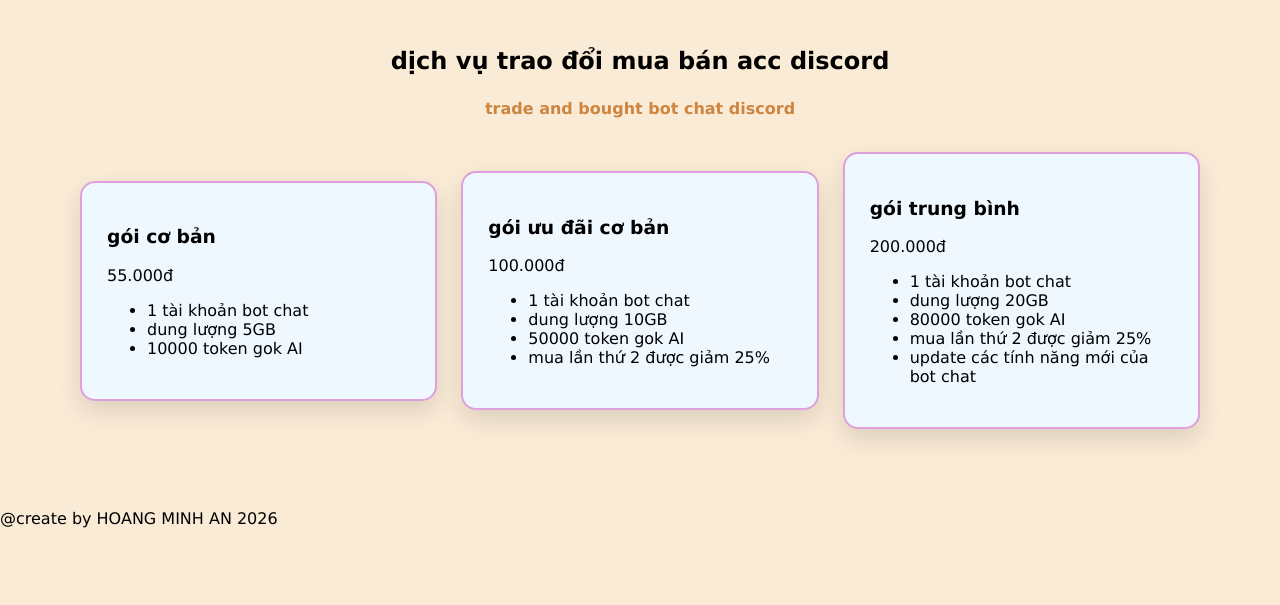
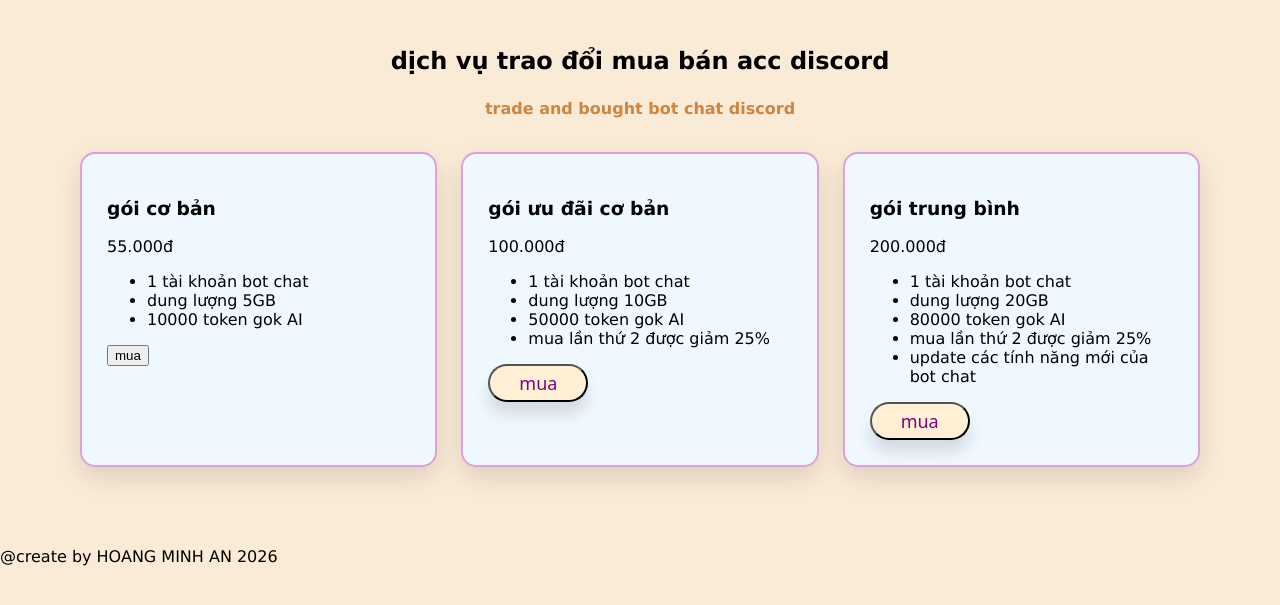
Before and after one commit to minhan2005-noon/trang-ban-bot-discord, a plain HTML site: page index.html in a window 1280 px wide. Shown: the part 327-932 px from the top of the page. Drawn offline with Linux system fonts and the light colour scheme.

Commit message:
update html and css

```diff
--- a/index.html
+++ b/index.html
@@ -28,6 +28,7 @@
                     <li> dung lượng 5GB </li>
                     <li> 10000 token gok AI </li>
                 </ul>
+                <button onclick="mua_1()">mua</button>
             </article>
             <article class="the_2">
                 <h3>gói ưu đãi cơ bản</h3>
@@ -38,6 +39,7 @@
                     <li> 50000 token gok AI </li>
                     <li> mua lần thứ 2 được giảm 25% </li>
                 </ul>
+                <button onclick="mua_2()">mua</button>
             </article>
             <article class="the_3">
                 <h3>gói trung bình</h3>
@@ -49,6 +51,7 @@
                     <li> mua lần thứ 2 được giảm 25% </li>
                     <li> update các tính năng mới của bot chat </li>
                 </ul>
+                <button onclick="mua_3()">mua</button>
             </article>
         </section>
     </main>
--- a/style.css
+++ b/style.css
@@ -1,3 +1,6 @@
+*{
+    box-sizing: border-box;
+}
 body{
     font-family: 'Lucida Sans', 'Lucida Sans Regular', 'Lucida Grande', 'Lucida Sans Unicode', Geneva, Verdana, sans-serif;
     min-height: 120vh;
@@ -58,7 +61,7 @@ body{
     display: flex;
     flex-wrap:wrap;
     justify-content: center;
-    align-items:center;
+    align-items:stretch;
     flex-direction: row;
     gap: 24px;
 }
@@ -80,10 +83,12 @@ body{
 .the_1,
 .the_2,
 .the_3{
-  flex: 1 1 260px;
+  flex: 1;
   padding: 25px;
   min-width: 0;
-  align-self: center;
+  justify-content: center;
+  flex-direction: column;
+  align-self:stretch;
   background-color: aliceblue;
   border: 2px solid plum;
   border-radius: 15px;
@@ -104,6 +109,81 @@ body{
     text-align: left;
 }
 
+<<<<<<< HEAD
 *{
     box-sizing: border-box;
 }
+=======
+
+.the_1 button{
+    background-color:papayawhip;
+    padding: 5px;
+    width: 100px;
+    color:purple;
+    cursor: pointer;
+    border-radius: 20px;
+    box-shadow: 0 12px 15px rgba(0, 0, 0, 0.12);
+    font-size: large;
+    font-family:system-ui, -apple-system, BlinkMacSystemFont, 'Segoe UI', Roboto, Oxygen, Ubuntu, Cantarell, 'Open Sans', 'Helvetica Neue', sans-serif;
+    transition: all 0.25s;
+    font-weight: 200;
+}
+.the_1 button:hover{
+    transform: scale(0.95);
+    background-color:black;
+    color: aliceblue;
+}
+.the_1 button:active{
+    background-color: green;
+    color: black;
+}
+
+
+.the_2 button{
+    background-color:papayawhip;
+    padding: 5px;
+    width: 100px;
+    color:purple;
+    cursor: pointer;
+    border-radius: 20px;
+    box-shadow: 0 12px 15px rgba(0, 0, 0, 0.12);
+    font-size: large;
+    font-family:system-ui, -apple-system, BlinkMacSystemFont, 'Segoe UI', Roboto, Oxygen, Ubuntu, Cantarell, 'Open Sans', 'Helvetica Neue', sans-serif;
+    transition: all 0.25s;
+    font-weight: 200;
+}
+.the_2 button:hover{
+    transform: scale(0.95);
+    background-color:black;
+    color: aliceblue;
+}
+.the_2 button:active{
+    background-color: green;
+    color: black;
+}
+
+
+
+.the_3 button{
+    background-color:papayawhip;
+    padding: 5px;
+    width: 100px;
+    color:purple;
+    cursor: pointer;
+    border-radius: 20px;
+    box-shadow: 0 12px 15px rgba(0, 0, 0, 0.12);
+    font-size: large;
+    font-family:system-ui, -apple-system, BlinkMacSystemFont, 'Segoe UI', Roboto, Oxygen, Ubuntu, Cantarell, 'Open Sans', 'Helvetica Neue', sans-serif;
+    transition: all 0.25s;
+    font-weight: 200;
+}
+.the_3 button:hover{
+    transform: scale(0.95);
+    background-color:black;
+    color: aliceblue;
+}
+.the_3 button:active{
+    background-color: green;
+    color: black;
+}
+>>>>>>> f943b68 (update html and css)
```
